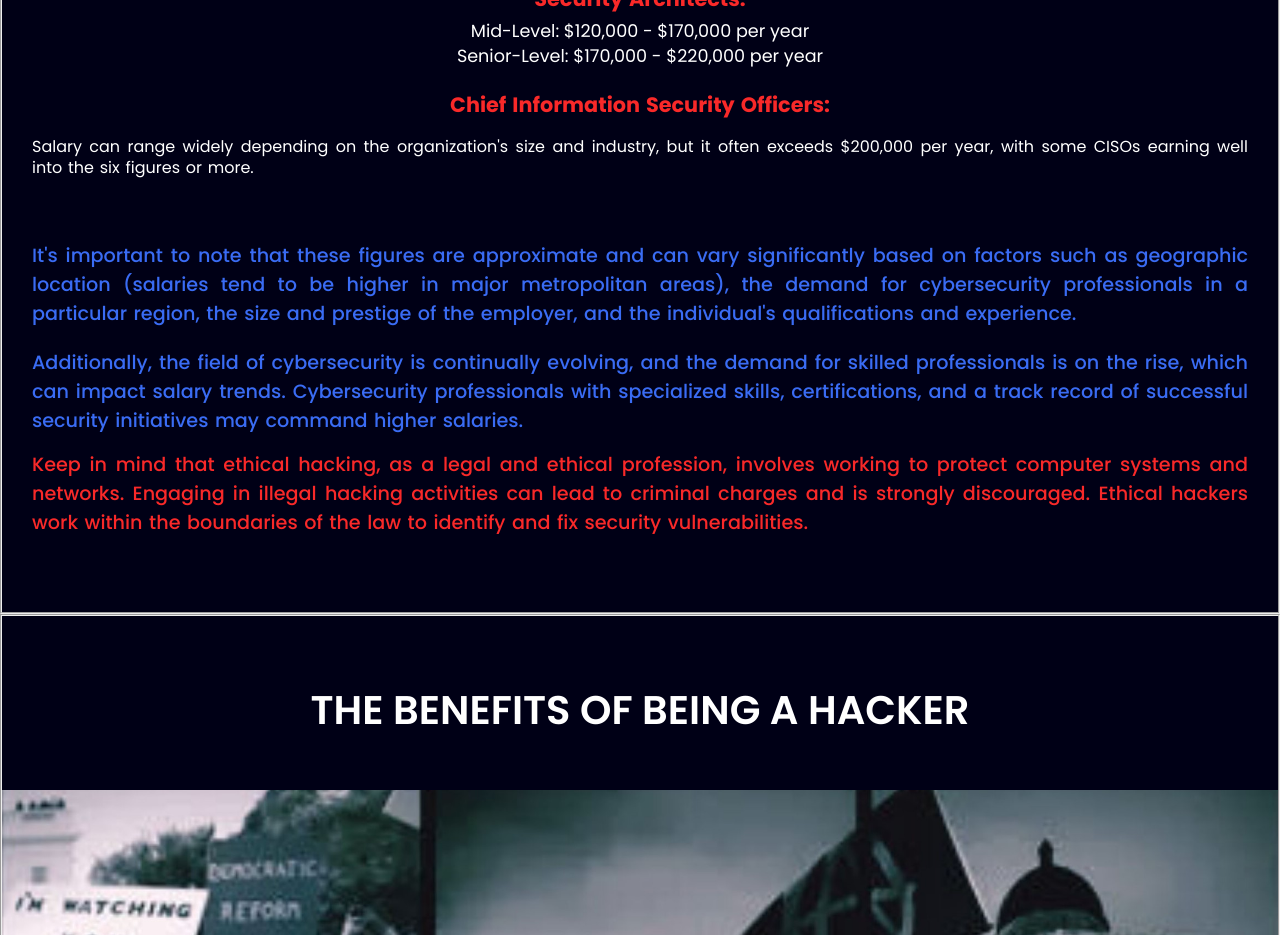
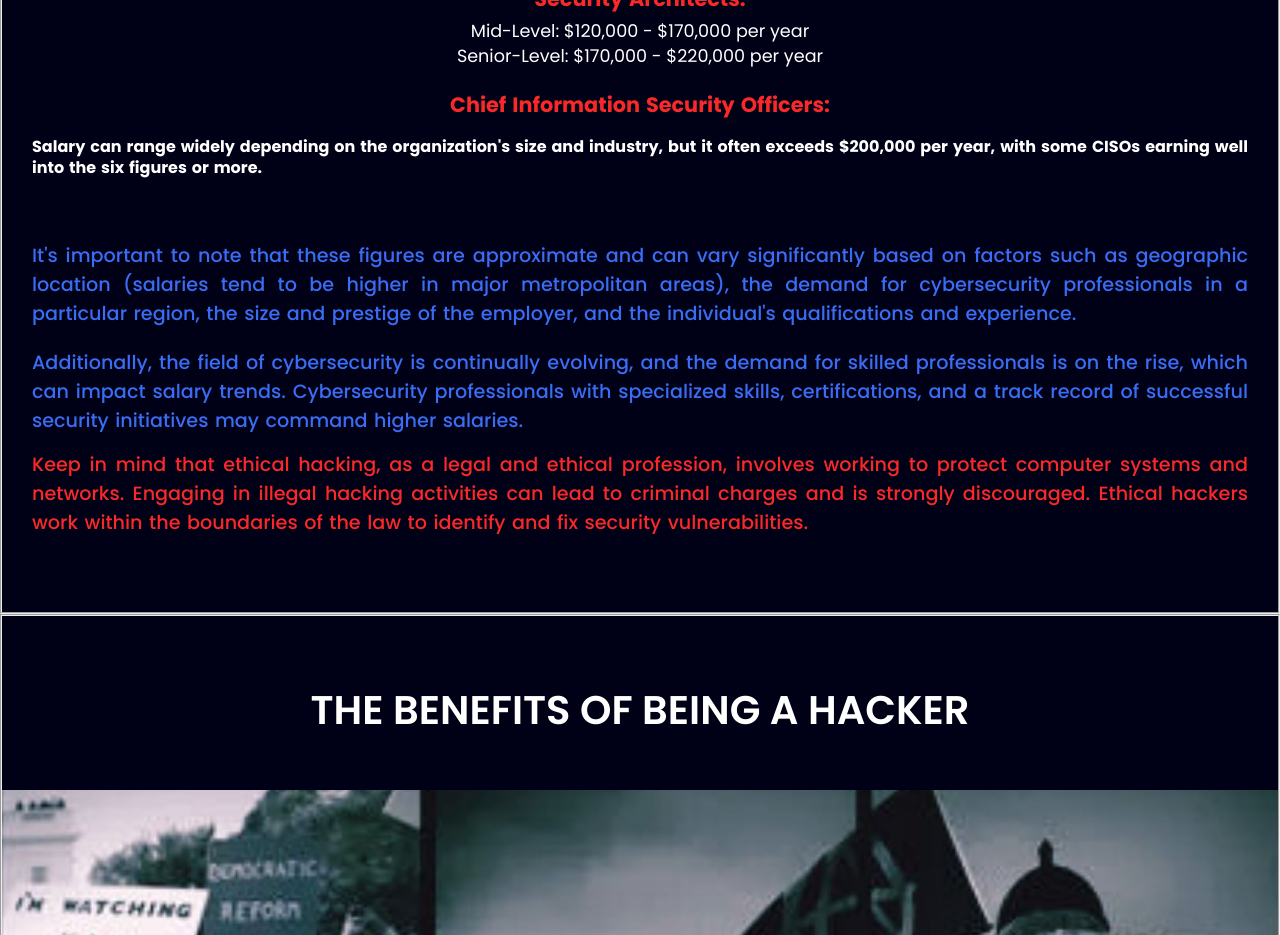
Before and after one commit to CyberWariorX/anonymous-info.com, a plain HTML site: page index.html in a window 1280 px wide. Shown: the part 8000-8935 px from the top of the page. Drawn offline with Linux system fonts and the light colour scheme; a script that the page names is missing.

Commit message:
Update index.html
Signed-off-by: CyberWariorX <141424663+CyberWariorX@users.noreply.github.com>

```diff
--- a/index.html
+++ b/index.html
@@ -249,9 +249,9 @@
                     <li class="underline-content">Senior-Level: $170,000 - $220,000 per year</li>
                 </ul>
                 <p><b class="main-types"">Chief Information Security Officers:</b></p>
-                <p class="text-blog">Salary can range widely depending on the organization's
+                <p class="text-blog"><b>Salary can range widely depending on the organization's
                 size and industry, but it often exceeds $200,000 per year,
-                with some CISOs earning well into the six figures or more.</p>
+                with some CISOs earning well into the six figures or more.</p></b>
                 <br>
                 <p class="main-title">It's important to note that these figures are approximate and can
                 vary significantly based on factors such as geographic location (salaries tend to be
```
